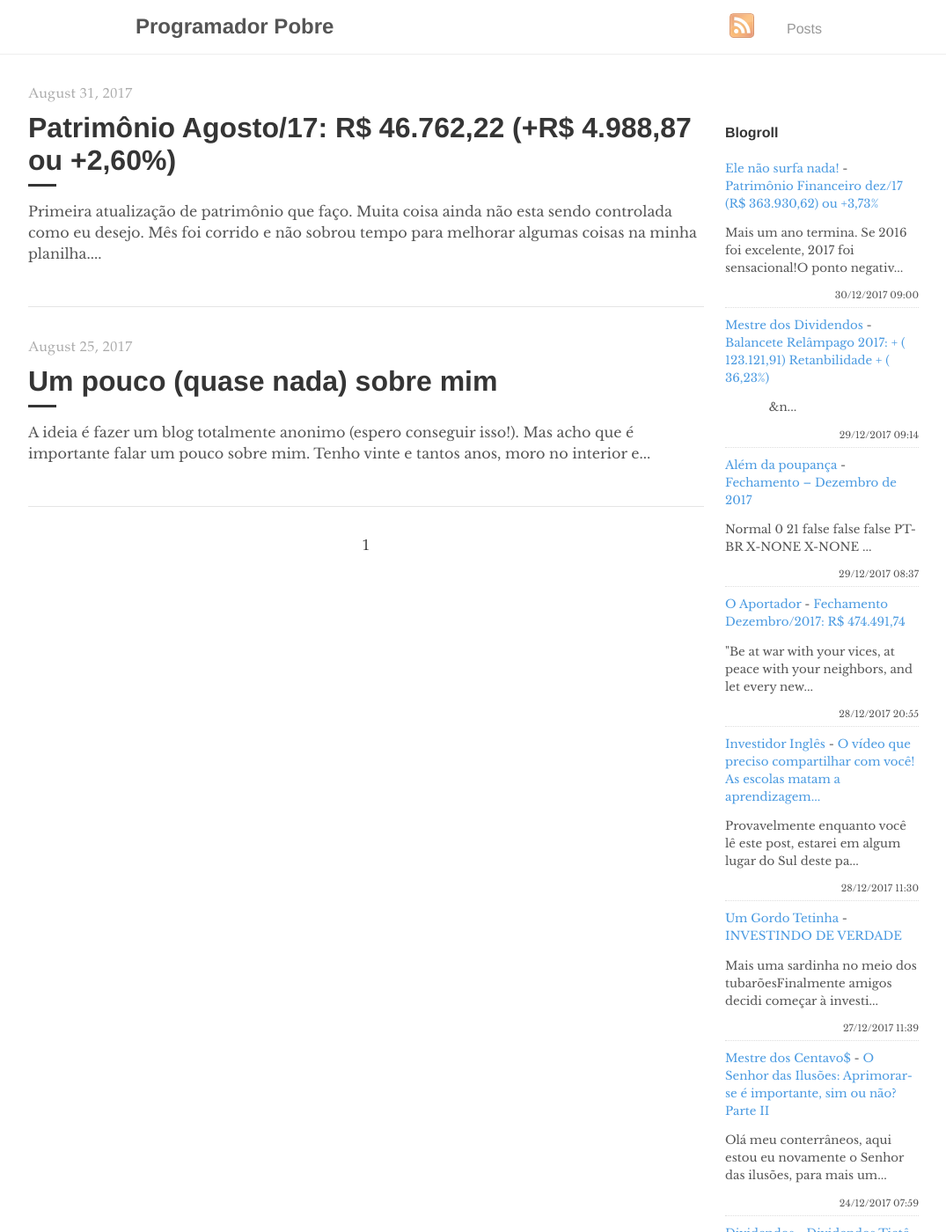
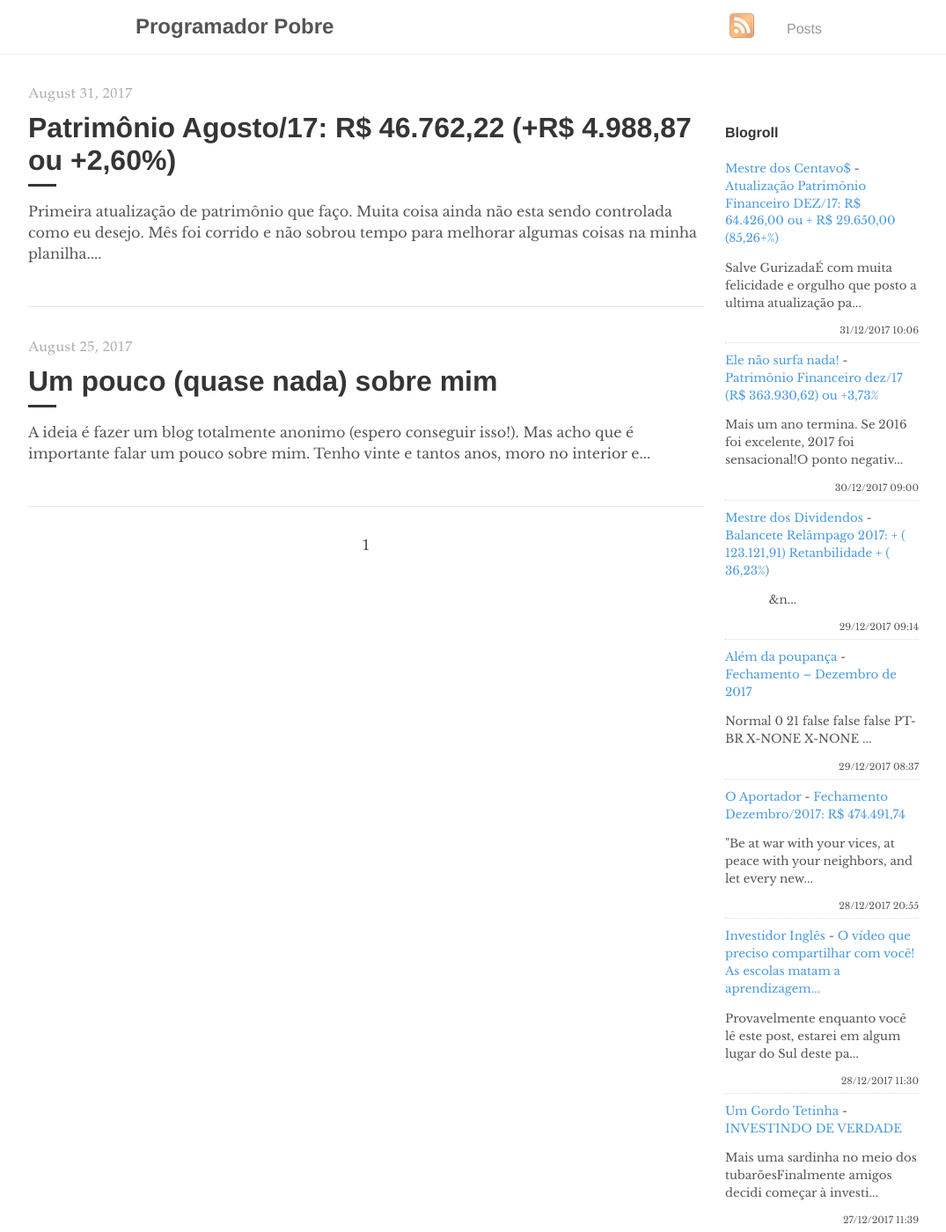
Before and after one commit to programadorpobre/programadorpobre.github.io, a Jekyll site: the page built from index.html, in a window 1280 px wide and 1400 px high. Shown: the whole window at 88% size, without its empty margins (96-1171 px from the left). Built offline with Jekyll 4.4.1, drawn with Linux system fonts in a browser that asks for light colours; the list of posts is cut into pages by our own code; comment, search, counter and statistics services are not loaded.

Commit message:
[ci skip] travis #148

```diff
--- a/_includes/feed-entries.html
+++ b/_includes/feed-entries.html
@@ -1,3 +1,8 @@
+<div class="feed-entry">
+    <a class="feed-entry-site-name" href="http://mestredoscentavos.blogspot.com/">Mestre dos Centavo$</a> - <a class="feed-entry-title" href="http://mestredoscentavos.blogspot.com/2017/12/atualizacao-patrimonio-financeiro-dez17.html">Atualização Patrimônio Financeiro DEZ/17: R$ 64.426,00 ou + R$ 29.650,00 (85,26+%)</a>
+    <p class="feed-entry-summary">Salve GurizadaÉ com muita felicidade e orgulho que posto a ultima atualização pa...</p>
+    <time datetime="2017-12-31T10:06:00.000-08:00">31/12/2017 10:06</time>
+</div>
 <div class="feed-entry">
     <a class="feed-entry-site-name" href="http://elenaosurfanada.blogspot.com/">Ele não surfa nada!</a> - <a class="feed-entry-title" href="http://elenaosurfanada.blogspot.com/2017/12/patrimonio-financeiro-dez17-r-36393062.html">Patrimônio Financeiro dez/17 (R$ 363.930,62) ou +3,73%</a>
     <p class="feed-entry-summary">Mais um ano termina. Se 2016 foi excelente, 2017 foi sensacional!O ponto negativ...</p>
@@ -29,11 +34,6 @@
     <time datetime="2017-12-27T11:39:00.001-02:00">27/12/2017 11:39</time>
 </div>
 <div class="feed-entry">
-    <a class="feed-entry-site-name" href="http://mestredoscentavos.blogspot.com/">Mestre dos Centavo$</a> - <a class="feed-entry-title" href="http://mestredoscentavos.blogspot.com/2017/12/o-senhor-das-ilusoes-aprimorar-se-e.html">O Senhor das Ilusões: Aprimorar-se é importante, sim ou não? Parte II</a>
-    <p class="feed-entry-summary">Olá meu conterrâneos, aqui estou eu novamente o Senhor das ilusões, para mais um...</p>
-    <time datetime="2017-12-24T07:59:00.001-08:00">24/12/2017 07:59</time>
-</div>
-<div class="feed-entry">
     <a class="feed-entry-site-name" href="http://bonsdividendos.blogspot.com/">Dividendos</a> - <a class="feed-entry-title" href="http://bonsdividendos.blogspot.com/2017/12/dividendos-tiete-iii.html">Dividendos Tietê III</a>
     <p class="feed-entry-summary">Bom dia Pessoal,Recebi mais um comunicado que sempre gosto de compartilhar com v...</p>
     <time datetime="2017-12-12T02:15:00.001-08:00">12/12/2017 02:15</time>
```
